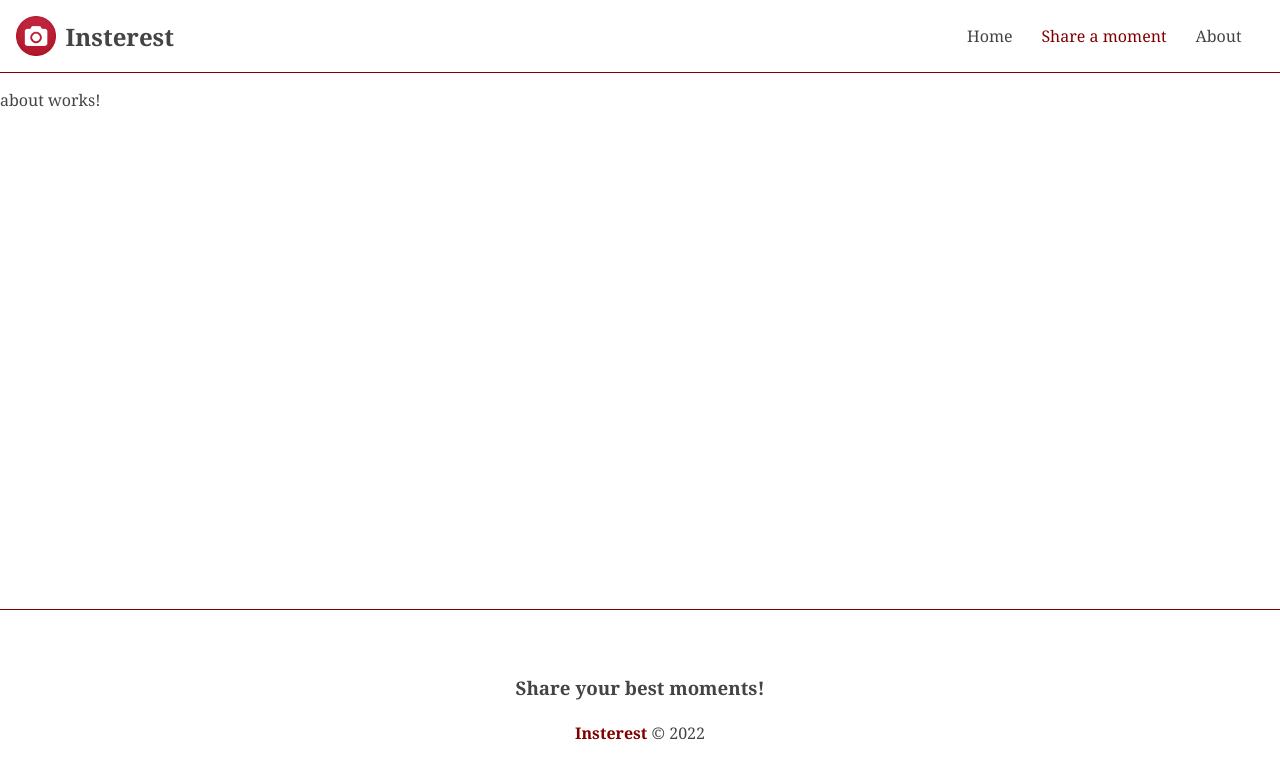
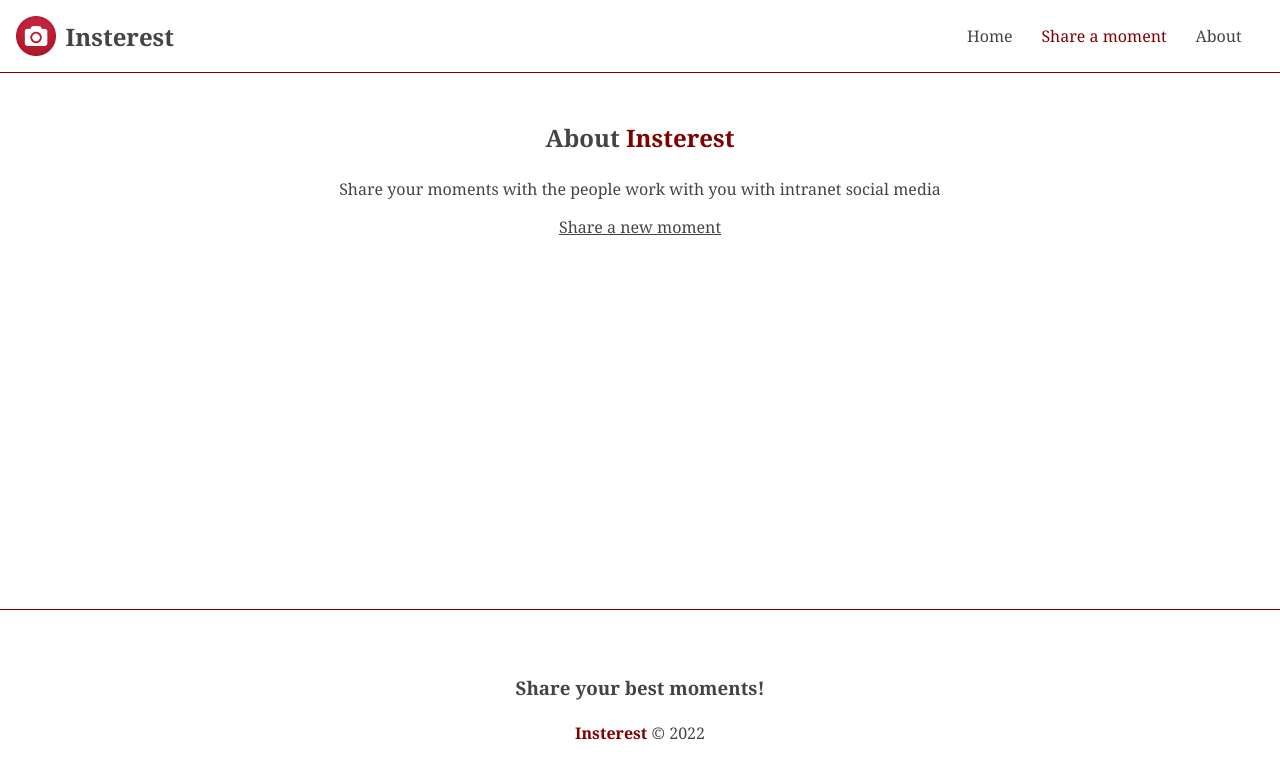
Before and after one commit to rodrigowe1988/Insterest, an Angular app in the folder moments/: page /about in a window 1280 px wide. Shown: the top 778 px of the page. Built offline with nearby package versions, Linux system fonts and the light colour scheme.

Commit message:
message and about components finished

```diff
--- a/moments/src/app/components/messages/messages.component.html
+++ b/moments/src/app/components/messages/messages.component.html
@@ -1,7 +1,7 @@
 <div class="message" *ngIf="messagesService.message">
 	<div class="message-header">
 		<h2>System Message</h2>
-		<button class="clear">
+		<button class="clear" (click)="messagesService.clear()">
 			<fa-icon [icon]="faTimes"></fa-icon>
 		</button>
 	</div>
--- a/moments/src/app/components/pages/about/about.component.css
+++ b/moments/src/app/components/pages/about/about.component.css
@@ -0,0 +1,15 @@
+.about {
+	display: flex;
+	flex-direction: column;
+	align-items: center;
+	justify-content: center;
+	padding: 2em;
+}
+
+h2, p {
+	margin-bottom: 1em;
+}
+
+.about a {
+	text-decoration: underline;
+}
--- a/moments/src/app/components/pages/about/about.component.html
+++ b/moments/src/app/components/pages/about/about.component.html
@@ -1 +1,5 @@
-<p>about works!</p>
+<div class="about">
+	<h2>About <span [ngStyle]="{color: '#800000'}">Insterest</span></h2>
+	<p>Share your moments with the people work with you with intranet social media</p>
+	<a routerLink="/moments/new">Share a new moment</a>
+</div>
--- a/moments/src/app/components/pages/new-moment/new-moment.component.ts
+++ b/moments/src/app/components/pages/new-moment/new-moment.component.ts
@@ -1,6 +1,8 @@
 import { Component, OnInit } from '@angular/core';
 import { Moment } from 'src/app/Moment';
 import { MomentService } from 'src/app/services/moment.service';
+import { MessagesService } from 'src/app/services/messages.service';
+import { Router } from '@angular/router';
 
 @Component({
   selector: 'app-new-moment',
@@ -10,7 +12,11 @@ import { MomentService } from 'src/app/services/moment.service';
 export class NewMomentComponent implements OnInit {
   btnText: string = 'Share';
 
-  constructor(private momentService: MomentService) {}
+  constructor(
+    private momentService: MomentService,
+    private messageService: MessagesService,
+    private router: Router
+  ) {}
 
   ngOnInit(): void {}
 
@@ -26,9 +32,13 @@ export class NewMomentComponent implements OnInit {
 
     // todo
 
+    // send to service
     await this.momentService.createMoment(formData).subscribe();
-    // enviar para o service
-    // exibir msg
+
+    // show message
+    this.messageService.add('Moment successfully added!');
+
     // redirect
+    this.router.navigate(['/']);
   }
 }
--- a/moments/src/app/services/messages.service.ts
+++ b/moments/src/app/services/messages.service.ts
@@ -7,4 +7,16 @@ export class MessagesService {
   message: string = '';
 
   constructor() {}
+
+  add(message: string) {
+    this.message = message;
+
+    setTimeout(() => {
+      this.clear();
+    }, 4000);
+  }
+
+  clear() {
+    this.message = '';
+  }
 }
```
